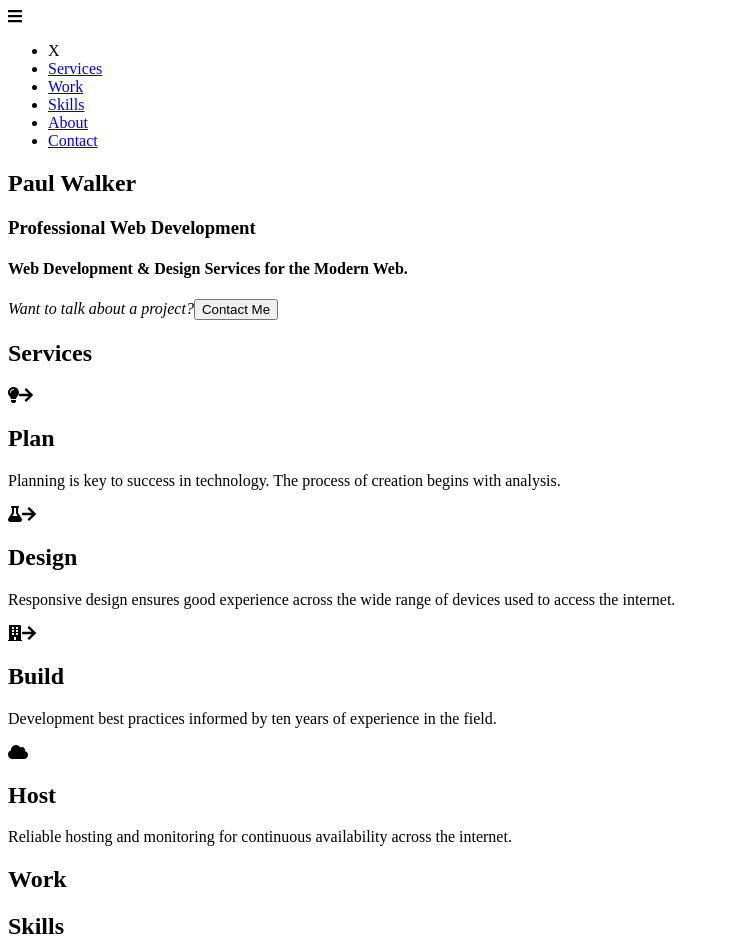
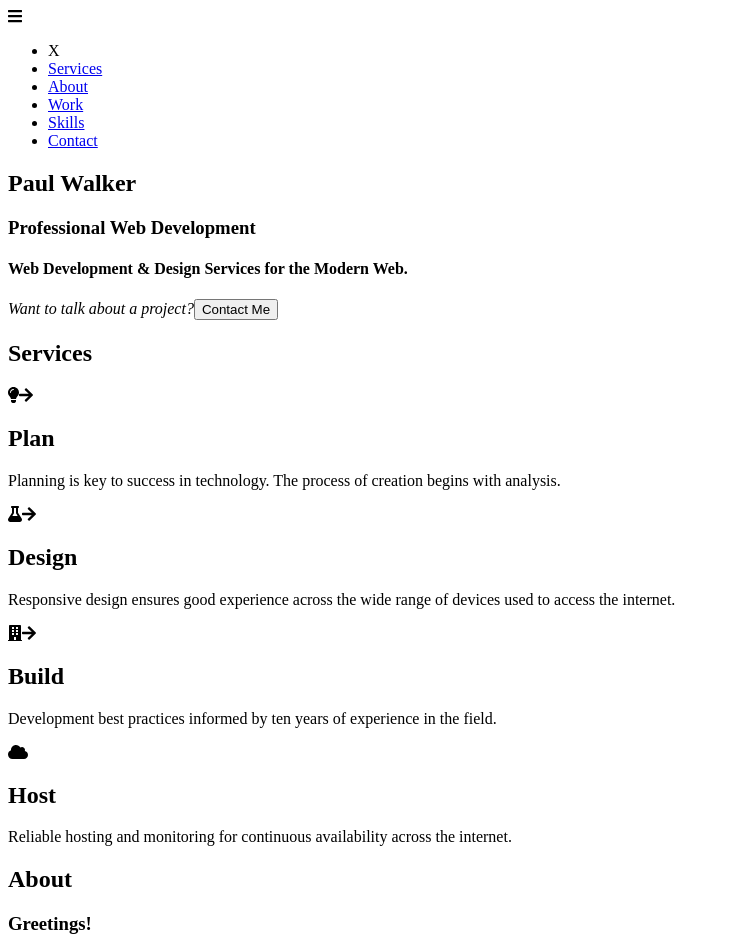
Before and after one commit to starsinmypockets/next-portfolio, a Next.js app: page / in a window 1280 px wide. Shown: the top 952 px of the page, without its empty margins (0-730 px from the left). Built offline with nearby package versions, Linux system fonts and the light colour scheme.

Commit message:
Change order of pages

```diff
--- a/components/menu.js
+++ b/components/menu.js
@@ -40,6 +40,11 @@ export default function Menu(props) {
           </a>
         </li>
         <li>
+          <a href="#about" className="flex-1 mr-6">
+            About
+          </a>
+        </li>
+        <li>
           <a href="#work" className="flex-1 mr-6">
             Work
           </a>
@@ -47,11 +52,6 @@ export default function Menu(props) {
         <li>
           <a href="#skills" className="flex-1 mr-6">
             Skills
-          </a>
-        </li>
-        <li>
-          <a href="#about" className="flex-1 mr-6">
-            About
           </a>
         </li>
         <li>
--- a/pages/index.js
+++ b/pages/index.js
@@ -5,9 +5,9 @@ import { FontAwesomeIcon } from "@fortawesome/react-fontawesome"
 import Menu from "../components/menu"
 import Home from "../components/home"
 import Services from "../components/services"
+import About from "../components/about"
 import Work from "../components/work"
 import Skills from "../components/skills"
-import About from "../components/about"
 import Contact from "../components/contact"
 
 export default function App() {
@@ -40,9 +40,9 @@ export default function App() {
       <Menu dimensions={dimensions} />
       <Home />
       <Services />
+      <About />
       <Work />
       <Skills />
-      <About />
       <Contact />
     </div>
   )
```
Also changed, not shown: 2 other files (tests, documents, lock files or other folders).
